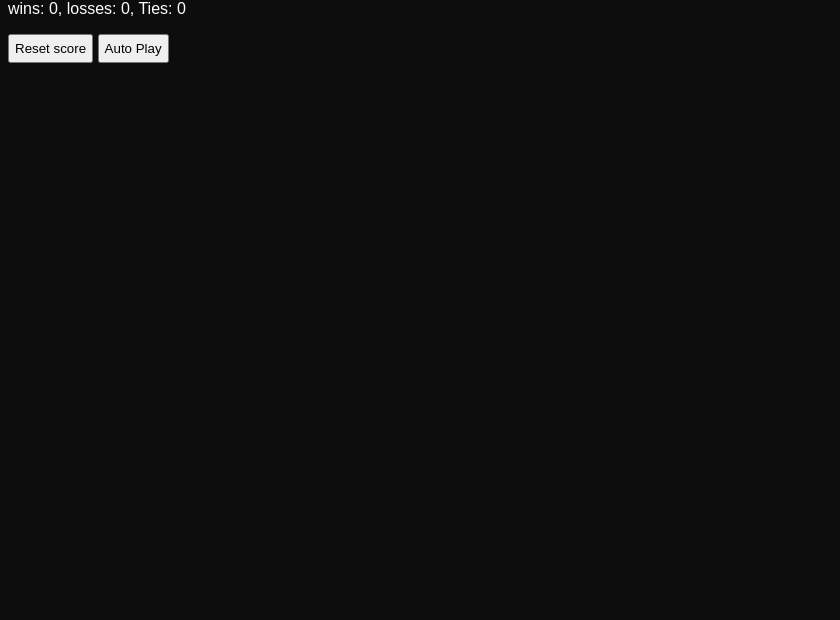
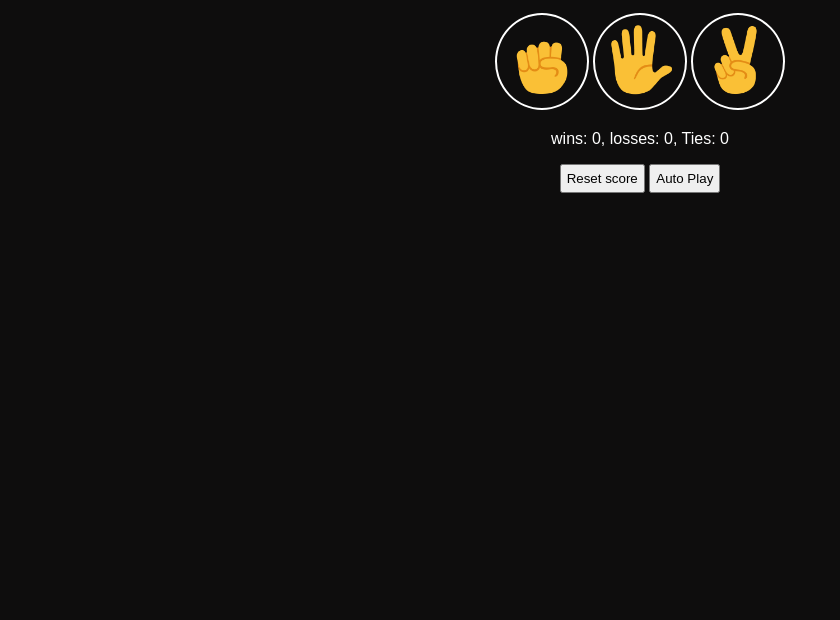
Before and after one commit to nkrreddy/Rock-paper-scissor-game, a plain HTML site: page index.html in a window 1280 px wide. Shown: the part 180-800 px from the top of the page, without its empty margins (0-840 px from the left). Drawn offline with Linux system fonts and the light colour scheme.

Commit message:
Update rockpaperscissor.css

```diff
--- a/rockpaperscissor.css
+++ b/rockpaperscissor.css
@@ -2,6 +2,10 @@ body{
     background-color: rgb(14, 13, 13);
     font-family: Arial, Helvetica, sans-serif;
     color:white;
+    text-align: center;
+    margin-left: auto;
+    margin-right: auto;
+    margin-top: 150px;
 }
 .p1{
     color:white;
```
